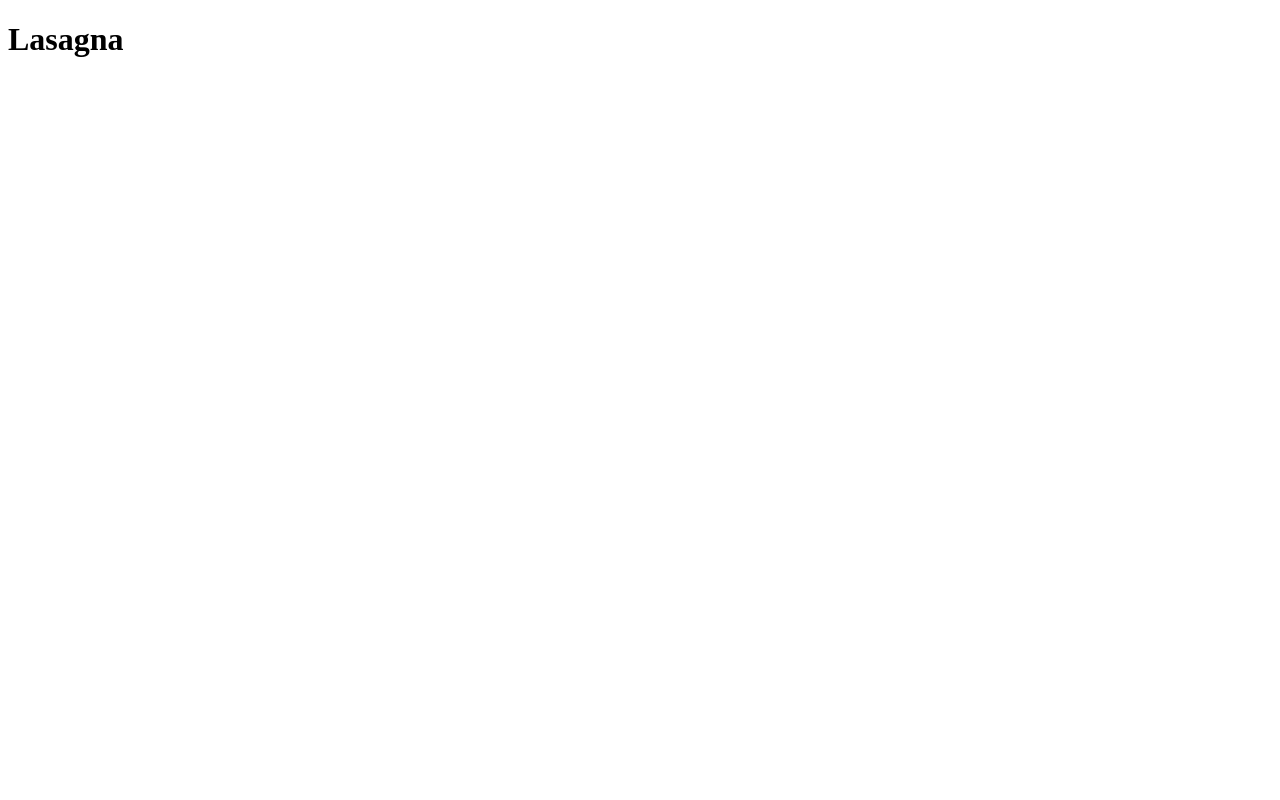
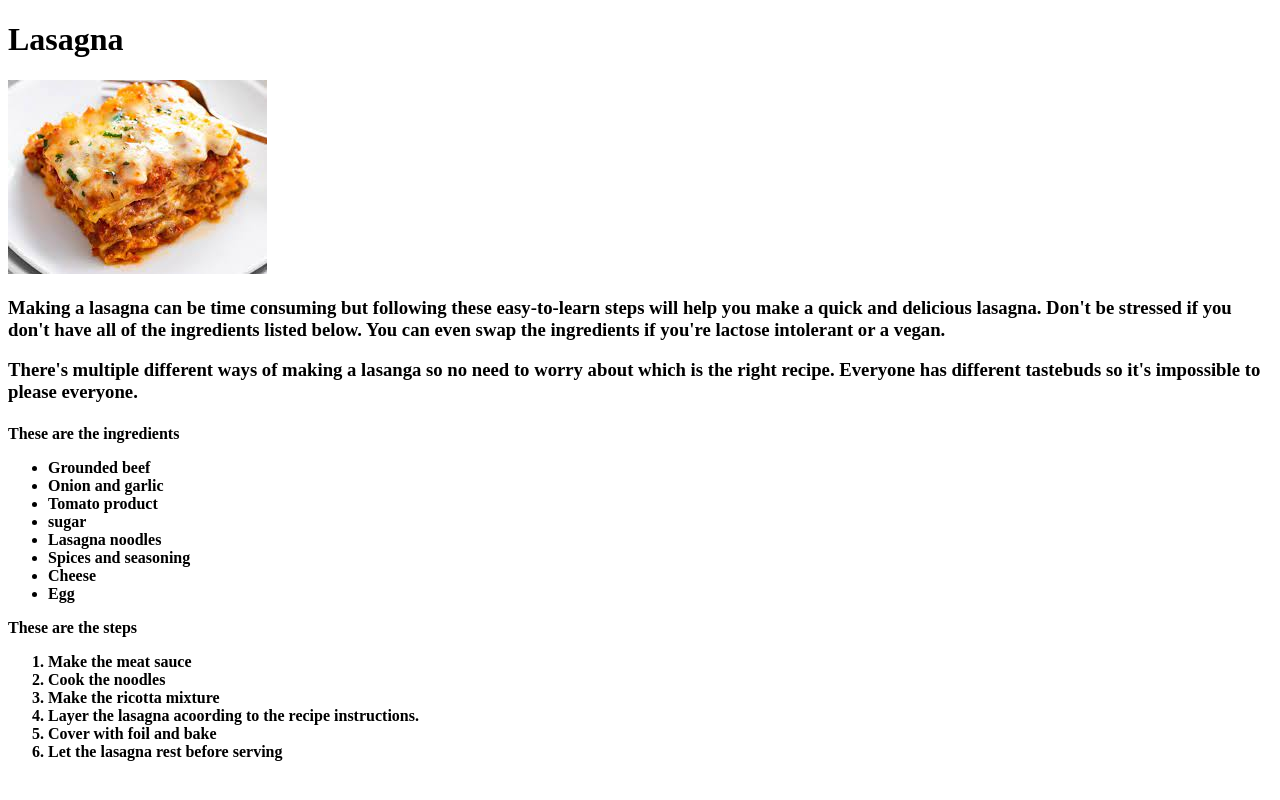
Before and after one commit to FateSaid/odin-recipies, a plain HTML site: page recipes/lasagna.html in a window 1280 px wide. Drawn offline with Linux system fonts and the light colour scheme.

Commit message:
Updated recipes
Added a pizza page

```diff
--- a/recipes/lasagna.html
+++ b/recipes/lasagna.html
@@ -7,5 +7,38 @@
     </head>
     <body>
         <h1>Lasagna</h1>
+
+        <img src="../images/lasagna.jpg" alt="Delicious lasagna">
+
+        <h3>Making a lasagna can be time consuming but following these easy-to-learn steps will help you make a quick and delicious lasagna. Don't be stressed if you don't have all of the ingredients listed below. You can even swap the ingredients if you're lactose intolerant or a vegan.
+
+            <p> There's multiple different ways of making a lasanga so no need to worry about which is the right recipe. Everyone has different tastebuds so it's impossible to please everyone.</p>
+
+        </h3>
+
+        <h4> These are the ingredients
+            <ul>
+                <li>Grounded beef</li>
+                <li>Onion and garlic</li>
+                <li>Tomato product</li>
+                <li>sugar</li>
+                <li>Lasagna noodles</li>
+                <li>Spices and seasoning</li>
+                <li>Cheese</li>
+                <li>Egg</li>
+            </ul>
+
+            These are the steps
+
+            <ol>
+                <li>Make the meat sauce</li>
+                <li>Cook the noodles</li>
+                <li>Make the ricotta mixture</li>
+                <li>Layer the lasagna acoording to the recipe instructions.</li>
+                <li>Cover with foil and bake</li>
+                <li>Let the lasagna rest before serving</li>
+            </ol>
+        </h4>
+
     </body>
 </html>
```
Also changed, not shown: index.html (+1 -0 lines), recipes/pizza.html (added, +45 -0 lines), images/lasagna.jpg (added), images/pizza.jpg (added).
